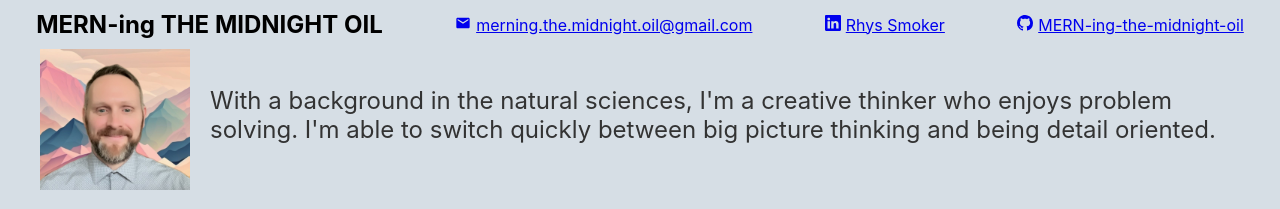
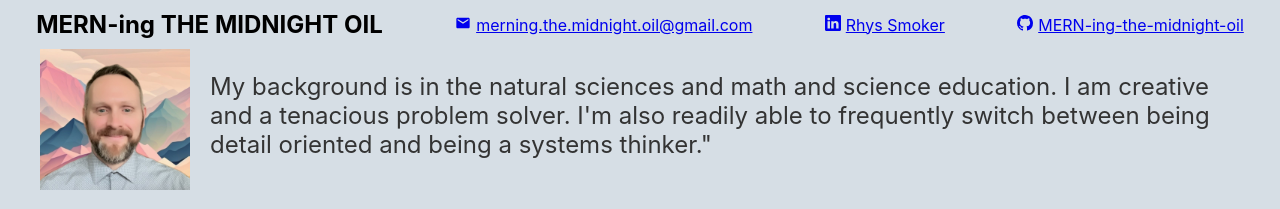
Before and after one commit to MERN-ing-the-midnight-oil/projects, a React (Create React App) app: page / in a window 1280 px wide. Shown: the top 209 px of the page. Built offline with nearby package versions, Linux system fonts and the light colour scheme.

Commit message:
added certificate and changed about me copy

```diff
--- a/src/AboutMe.js
+++ b/src/AboutMe.js
@@ -9,9 +9,10 @@ export default function AboutMe() {
 				className="about-me-profile-pic"
 			/>
 			<p className="about-me-text">
-				With a background in the natural sciences, I'm a creative thinker who
-				enjoys problem solving. I'm able to switch quickly between big picture
-				thinking and being detail oriented.
+				My background is in the natural sciences and math and science education.
+				I am creative and a tenacious problem solver. I'm also readily able to
+				frequently switch between being detail oriented and being a systems
+				thinker."
 			</p>
 		</div>
 	);
--- a/src/Portfolio.js
+++ b/src/Portfolio.js
@@ -1,6 +1,7 @@
 import React from "react";
 import CustomCard from "./CustomCard";
 import shelfElfImage from "./images/ShelfElf.png"; // Adjust the path as necessary for your project structure
+import fullStackImage from "./images/fullstack.jpeg";
 
 const projects = [
 	// Full MERN Stack projects
@@ -104,6 +105,10 @@ const projects = [
 ];
 
 const Portfolio = () => {
+	const openImageInNewTab = () => {
+		const newTab = window.open();
+		newTab.document.body.innerHTML = `<img src="${fullStackImage}" style="width: 100%; height: auto;">`;
+	};
 	return (
 		<div
 			className="portfolio-container"
@@ -145,6 +150,18 @@ const Portfolio = () => {
 						/>
 					))}
 			</div>
+			{/* Link to the fullstack.jpg image with a preview */}
+			<div style={{ textAlign: "center", marginTop: "20px" }}>
+				{/* Use any element to trigger the image opening, here we use an img tag itself */}
+				<h1 style={{ textAlign: "center" }}>My Certification</h1>
+				<img
+					src={fullStackImage}
+					alt="Full Stack Certified"
+					style={{ width: "40%", height: "auto", cursor: "pointer" }}
+					onClick={openImageInNewTab}
+					title="Click to view in full size"
+				/>
+			</div>
 		</div>
 	);
 };
```
Also changed, not shown: public/fullstack.jpeg (deleted), src/images/fullstack.jpeg (added).
